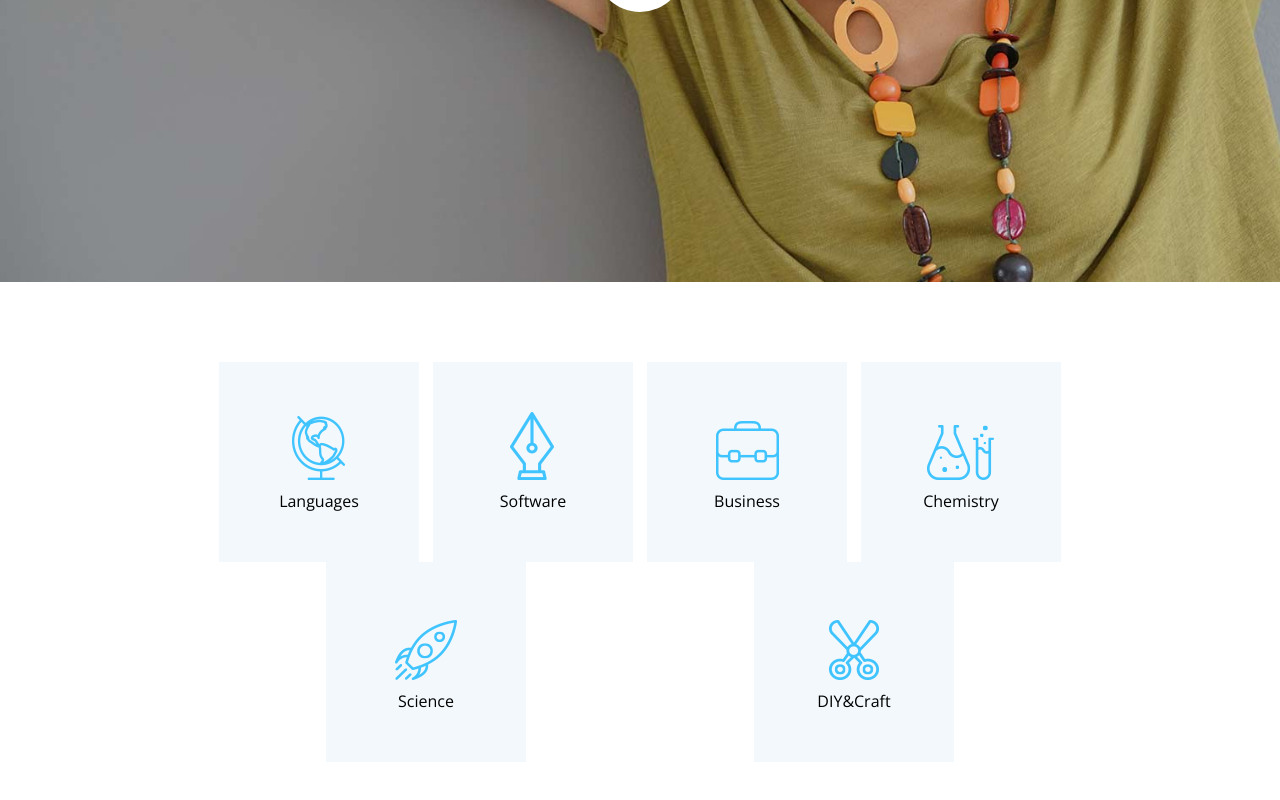
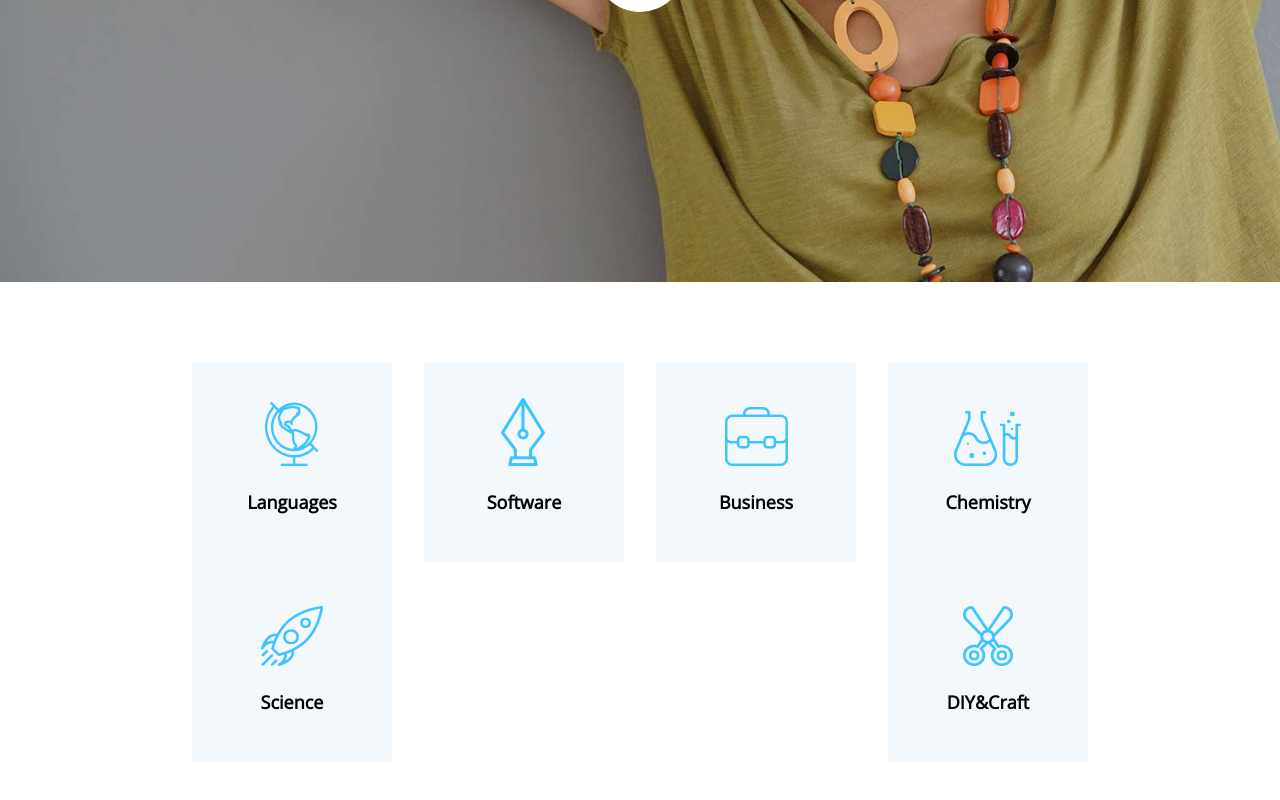
Before and after one commit to marcoceccarelli98/proj-html-vuejs, a Vue app: page / in a window 1280 px wide. Shown: the part 544-1344 px from the top of the page. Built offline with nearby package versions, Linux system fonts and the light colour scheme.

Commit message:
[UPD] Homepage: List icons animations

```diff
--- a/src/pages/AppMain.vue
+++ b/src/pages/AppMain.vue
@@ -29,7 +29,7 @@ export default {
           :key="'icon' + index"
         >
           <img :src="icon.image" :alt="'image' + index" />
-          <span>{{ icon.title }}</span>
+          <p>{{ icon.title }}</p>
         </div>
       </div>
     </div>
@@ -40,21 +40,34 @@ export default {
 @use "../styles/partials/variables.scss" as *;
 
 .icon-list {
-  padding: 80px 20px;
+  padding: 80px 0;
   display: flex;
   flex-wrap: wrap;
-  justify-content: space-around;
+  justify-content: space-between;
   .icon-square {
-    display: flex;
-    flex-direction: column;
-    justify-content: center;
-    align-items: center;
+    position: relative;
+    font-weight: bold;
+    font-size: large;
     height: 200px;
     width: 200px;
-    // padding: 40px;
     background-color: $bg-home-icon-list;
+    &:hover {
+      img {
+        top: 30%;
+        transition: 0.3s;
+      }
+    }
     img {
+      position: absolute;
+      left: 50%;
+      top: 35%;
+      transition: 0.3s;
+      transform: translate(-50%, -50%);
       margin-bottom: 10px;
+    }
+    p {
+      line-height: 280px;
+      text-align: center;
     }
   }
 }
```
